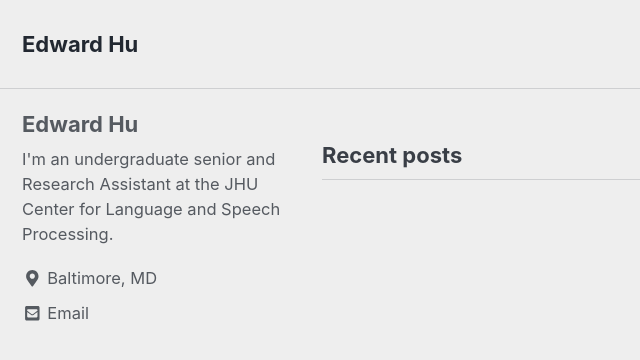
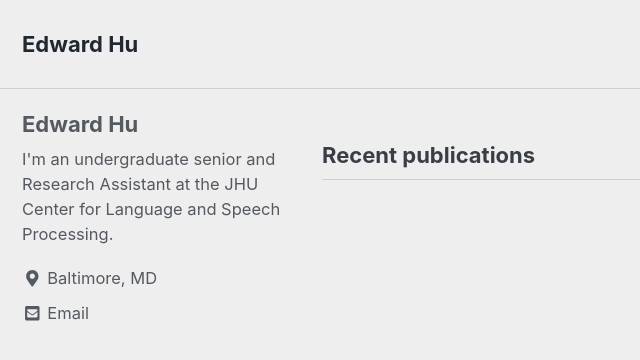
Before and after one commit to edwardjhu/edwardjhu.github.io, a Jekyll site: the page built from index.html, in a window 1280 px wide and 900 px high. Shown: the top 360 px of the window, without its empty margins (0-640 px from the left). Built offline with Jekyll 4.4.1, drawn with Linux system fonts in a browser that asks for light colours; cached includes are drawn as plain includes; nearby versions of some CDN libraries; the list of posts is cut into pages by our own code.

Commit message:
first post

```diff
--- a/_data/ui-text.yml
+++ b/_data/ui-text.yml
@@ -27,7 +27,7 @@ en: &DEFAULT_EN
   powered_by                 : "Powered by"
   website_label              : "Website"
   email_label                : "Email"
-  recent_posts               : "Recent posts"
+  recent_posts               : "Recent publications"
   undefined_wpm              : "Undefined parameter words_per_minute at _config.yml"
   comment_form_info          : "Your email address will not be published. Required fields are marked"
   comment_form_comment_label : "Comment"
--- a/_layouts/home.html
+++ b/_layouts/home.html
@@ -6,8 +6,9 @@ layout: archive
 
 <h3 class="archive__subtitle">{{ site.data.ui-text[site.locale].recent_posts | default: "Recent Publications" }}</h3>
 
-{% for post in paginator.posts %}
+{% for post in site.posts %}
   {% include archive-single.html %}
+  {{ post.title }}
 {% endfor %}
 
 {% include paginator.html %}
```
